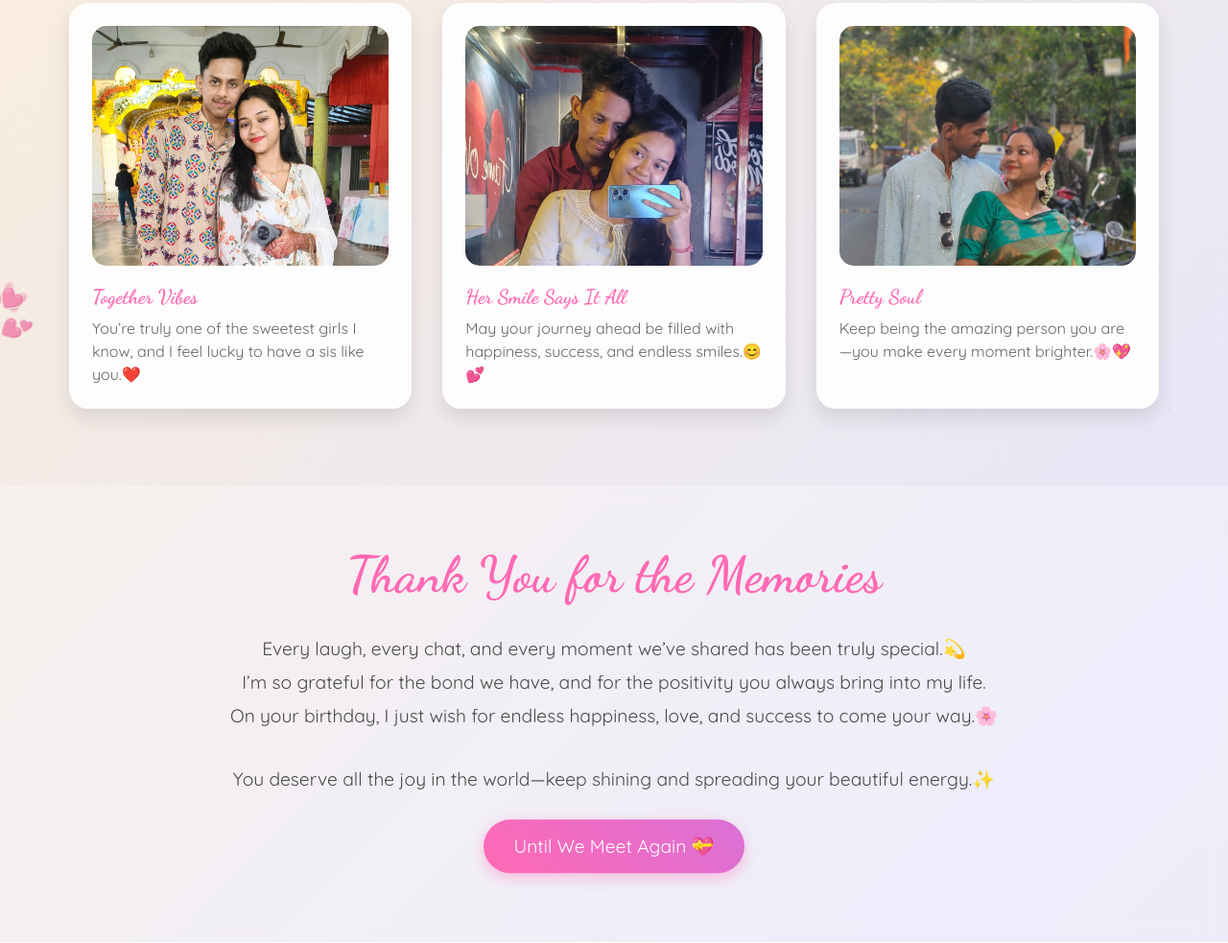
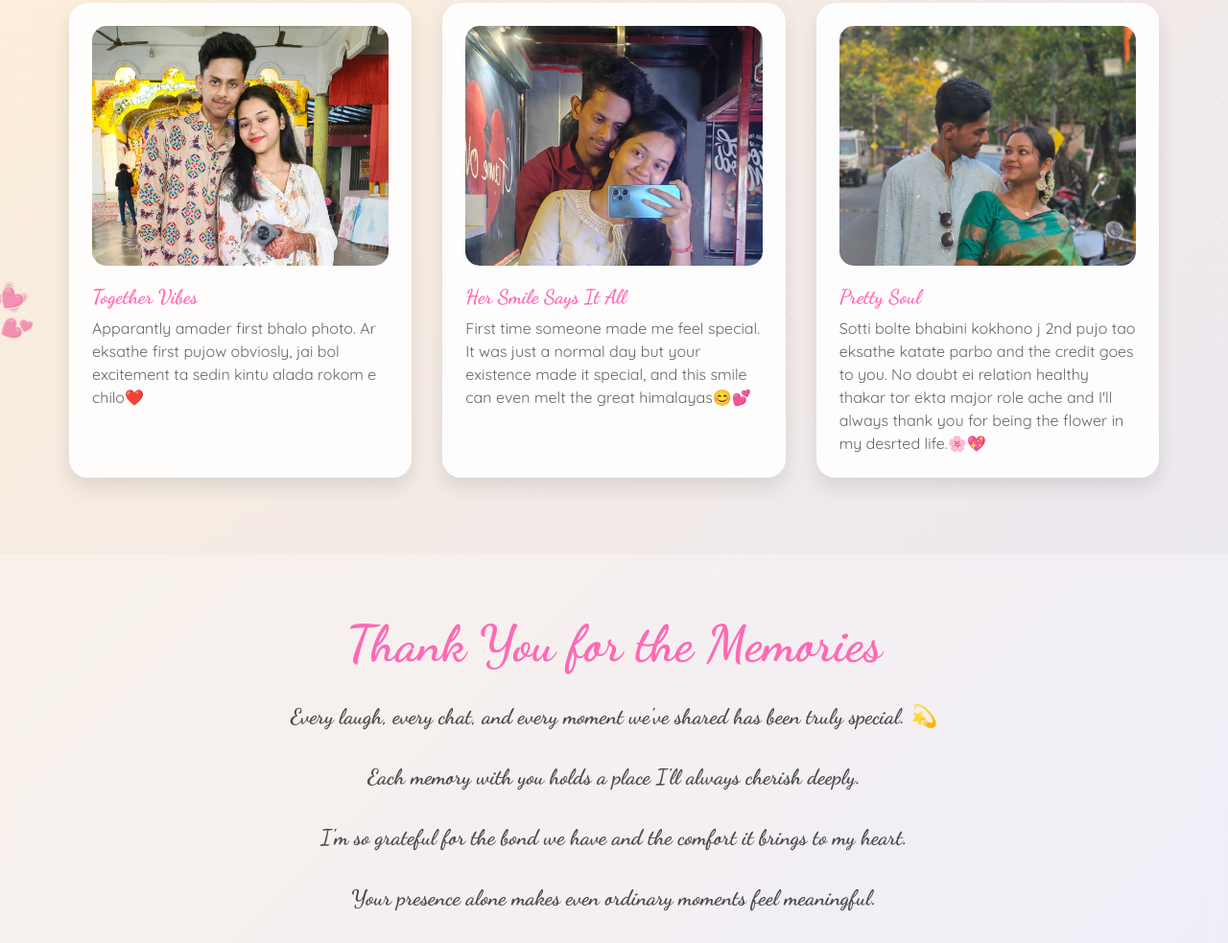
Before and after one commit to imminnen/hbd25, a plain HTML site: page last.html in a window 1280 px wide. Shown: the part 343-1326 px from the top of the page at 96% size. Drawn offline with Linux system fonts and the light colour scheme.

Commit message:
Refactor last.html with updated content and styles

```diff
--- a/last.html
+++ b/last.html
@@ -375,36 +375,55 @@
         <p>Every moment spent with you has been magical. Let's cherish these precious memories ...</p>
     </section>
 
-    <div class="memory-container">
+     <div class="memory-container">
         <div class="memory-card">
             <img src="./d1.jpg" alt="First Date" class="memory-img">
             <div class="memory-date">Together Vibes</div>
-            <div class="memory-caption">You’re truly one of the sweetest girls I know, and I feel lucky to have a sis
-                like you.❤️</div>
+            <div class="memory-caption">Apparantly amader first bhalo photo. Ar eksathe first pujow obviosly,
+                jai bol excitement ta sedin kintu alada rokom e chilo❤️</div>
         </div>
         <div class="memory-card">
             <img src="./d2.jpg" alt="Beach Day" class="memory-img">
             <div class="memory-date">Her Smile Says It All</div>
-            <div class="memory-caption">May your journey ahead be filled with happiness, success, and endless
-                smiles.😊💕</div>
+            <div class="memory-caption">First time someone made me feel special. It was just a normal day but your existence made it special,
+                and this smile can even melt the great himalayas😊💕</div>
         </div>
         <div class="memory-card">
             <img src="./d3.jpg" alt="Movie Night" class="memory-img">
             <div class="memory-date">Pretty Soul</div>
-            <div class="memory-caption">Keep being the amazing person you are—you make every moment brighter.🌸💖</div>
+            <div class="memory-caption">Sotti bolte bhabini kokhono j 2nd pujo tao eksathe katate parbo and the credit goes to you. No doubt ei relation healthy thakar
+                tor ekta major role ache and I'll always thank you for being the flower in my desrted life.🌸💖</div>
         </div>
 
     </div>
 
     <section class="final-message">
         <h2>Thank You for the Memories</h2>
-        <p>Every laugh, every chat, and every moment we’ve shared has been truly special.💫<br>
-            I’m so grateful for the bond we have, and for the positivity you always bring into my life.<br>
-            On your birthday, I just wish for endless happiness, love, and success to come your way.🌸</p>
-        <p>You deserve all the joy in the world—keep shining and spreading your beautiful energy.✨</p>
+        <p style="font-family: 'Dancing Script', cursive; font-size: 1.4rem; line-height: 1.4; max-width: 800px; margin: 0 auto;">
+            Every laugh, every chat, and every moment we've shared has been truly special. 💫
+            <br><br>
+            Each memory with you holds a place I'll always cherish deeply.
+            <br><br>
+            I'm so grateful for the bond we have and the comfort it brings to my heart.
+            <br><br>
+            Your presence alone makes even ordinary moments feel meaningful.
+            <br><br>
+            Thank you for the positivity, warmth, and kindness you bring into my life. 🌷
+            <br><br>
+            On your birthday, I wish you endless happiness, love, and success in everything you do. 🌸
+            <br><br>
+            May your dreams grow bigger and your smile never fade.
+            <br><br>
+            You inspire those around you more than you realize.
+            <br><br>
+            Life is brighter with you in it, today and always. ✨
+            <br><br>
+            You deserve all the joy in the world—keep shining and spreading your beautiful energy. ✨
+       <br></p>
+
+
         <a href="quiz.html" class="goodbye-btn">Until We Meet Again 💝</a>
     </section>
 </body>
 
-
 </html>
```
